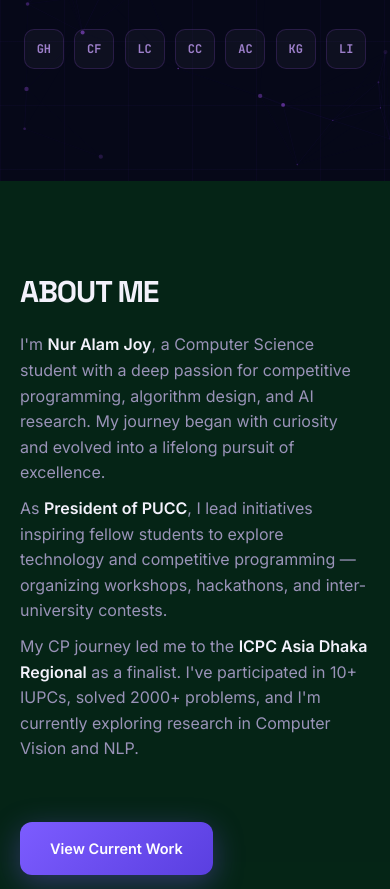
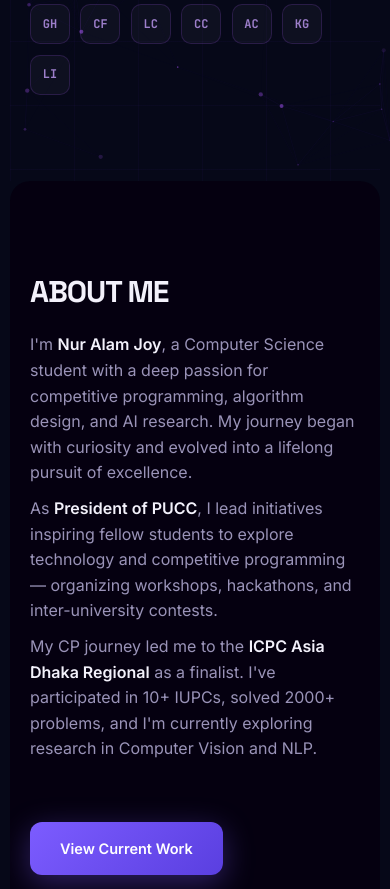
Before and after one commit to nuralamjoy/my_portfolio, a React (Vite) app: page / in a window 390 px wide. Shown: the part 663-1552 px from the top of the page. Built offline with nearby package versions, Linux system fonts and the light colour scheme.

Commit message:
responsive

```diff
--- a/src/components/About/AboutMe.css
+++ b/src/components/About/AboutMe.css
@@ -38,7 +38,8 @@
   /* position: relative; */
   z-index: 1;
   max-width: 1200px;
-  background-color: #045f1255;
+  background-color: var(--bg);
+  border-radius: 20px;
   margin: 0 auto;
   padding: 120px 32px;
 }
--- a/src/index.css
+++ b/src/index.css
@@ -62,6 +62,8 @@ body {
   overflow-x: hidden;
   transition: background var(--tr), color var(--tr);
   line-height: 1.7;
+  padding-left: 10px;
+  padding-right: 10px;
 }
 ::-webkit-scrollbar {
   width: 5px;
```
